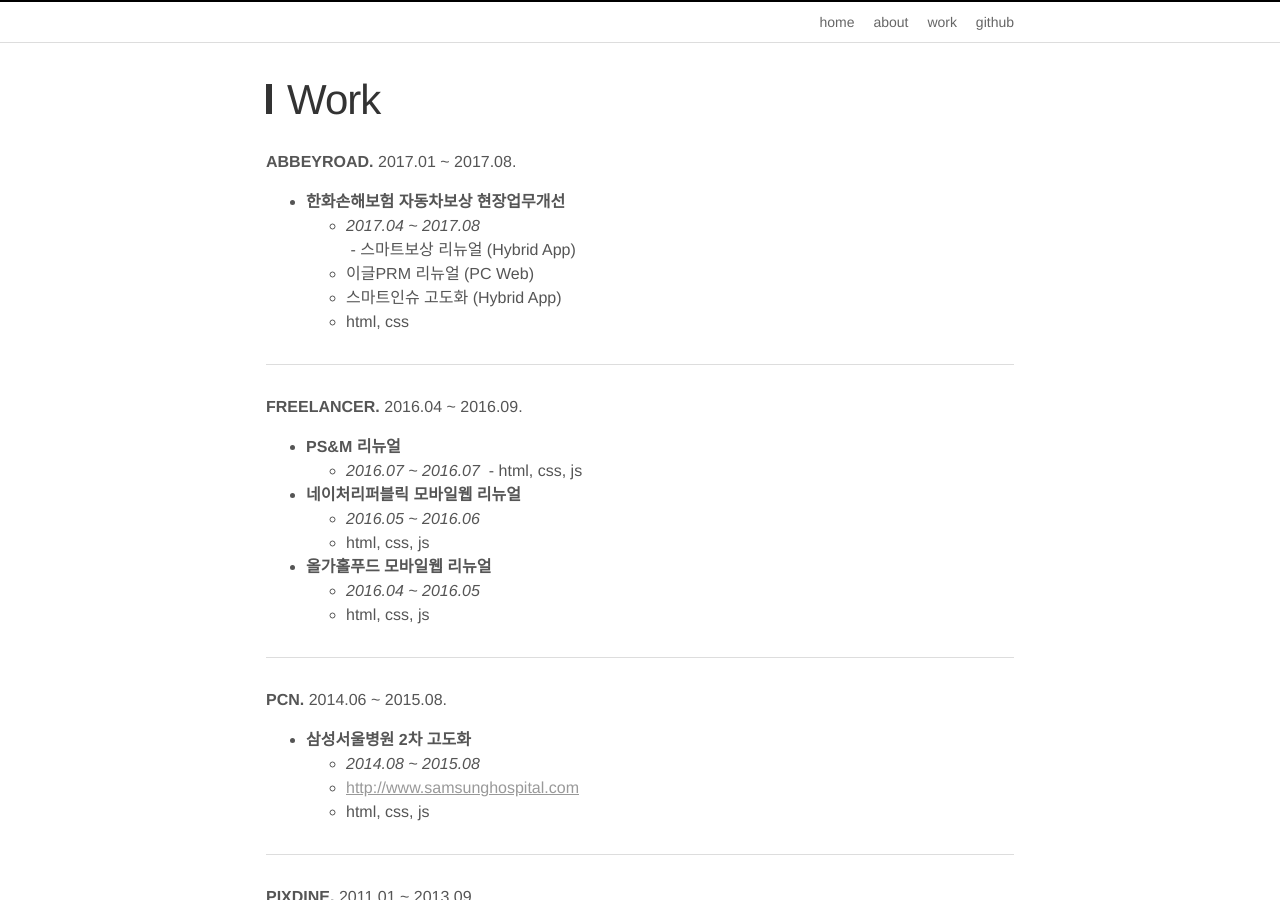
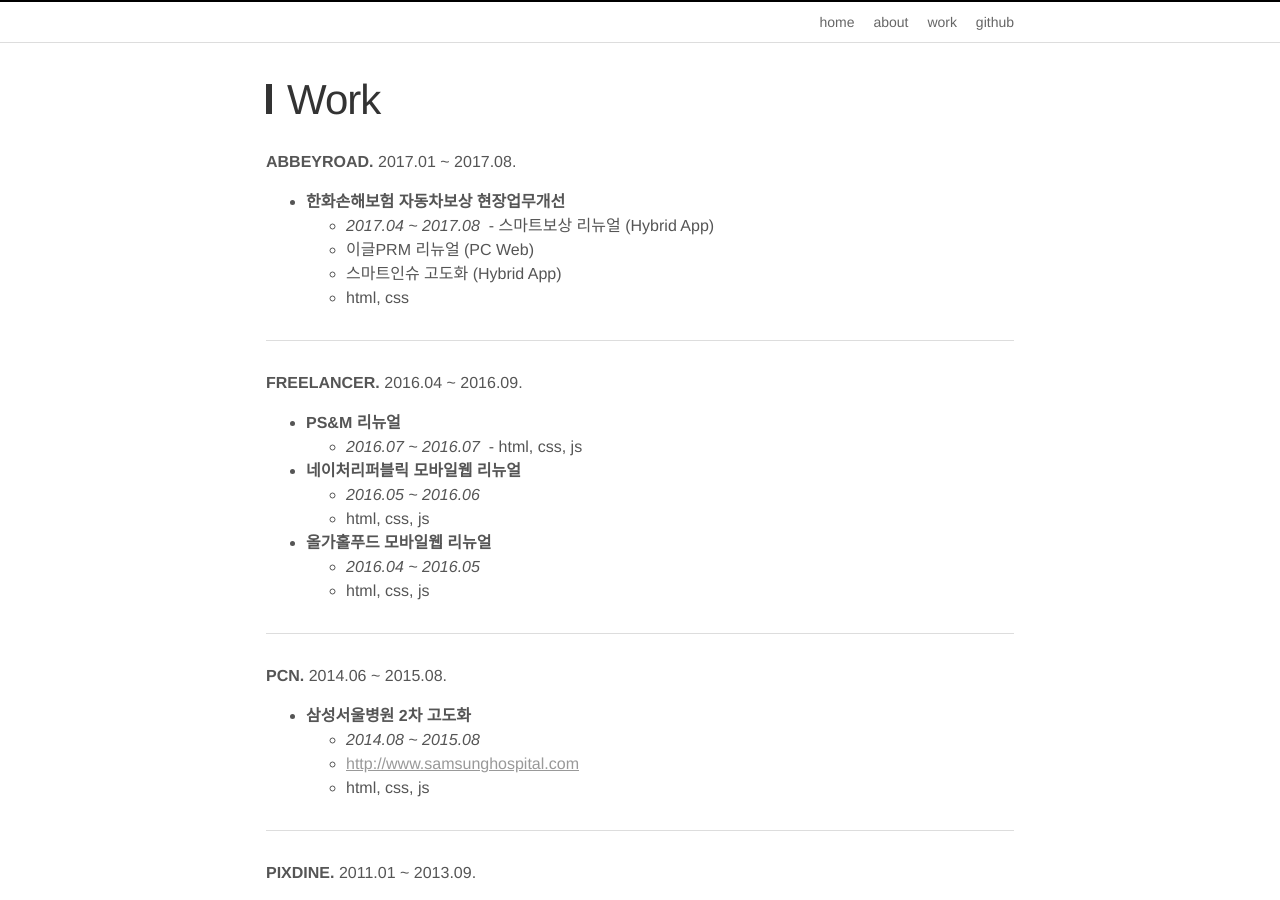
Before and after one commit to imyb/imyb.github.io, a Jekyll site: the page built from work.md, in a window 1280 px wide and 900 px high. Built offline with Jekyll 4.4.1, drawn with Linux system fonts in a browser that asks for light colours.

Commit message:
Update work.md

```diff
--- a/work.md
+++ b/work.md
@@ -8,10 +8,10 @@
 **ABBEYROAD.** 2017.01 ~ 2017.08.
 
 - **한화손해보험 자동차보상 현장업무개선**
-  - *2017.04 ~ 2017.08*<br>
-  - 스마트보상 리뉴얼 (Hybrid App)<br>
-  - 이글PRM 리뉴얼 (PC Web)<br>
-  - 스마트인슈 고도화 (Hybrid App)<br>
+  - *2017.04 ~ 2017.08*
+  - 스마트보상 리뉴얼 (Hybrid App)
+  - 이글PRM 리뉴얼 (PC Web)
+  - 스마트인슈 고도화 (Hybrid App)
   - html, css
 
 
```
